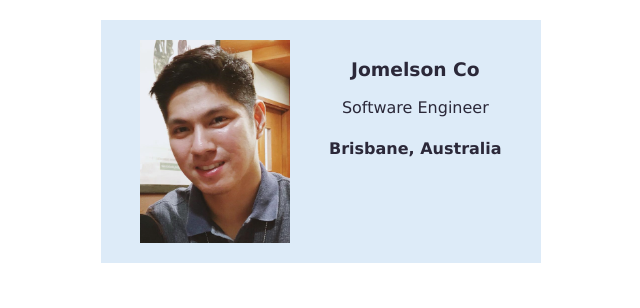
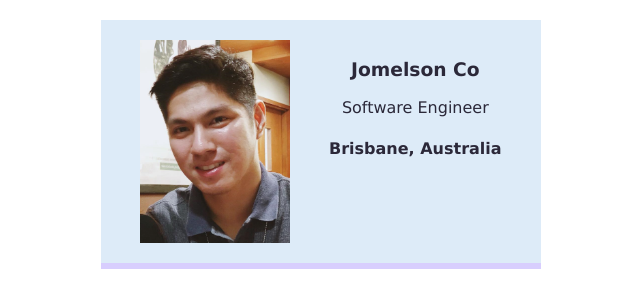
Before and after one commit to jomelsontanco/business-card, a plain HTML site: page index.html in a window 1280 px wide. Shown: the whole page, without its empty margins (319-959 px from the left). Drawn offline with Linux system fonts and the light colour scheme.

Commit message:
Removed "j" typo

```diff
--- a/styles.css
+++ b/styles.css
@@ -24,7 +24,7 @@ body {
 }
 
 .border-bottom-purple {
-    border-bottom: 6jpx solid #d8cefe;
+    border-bottom: 6px solid #d8cefe;
 }
 
 .bg-blue {
```
